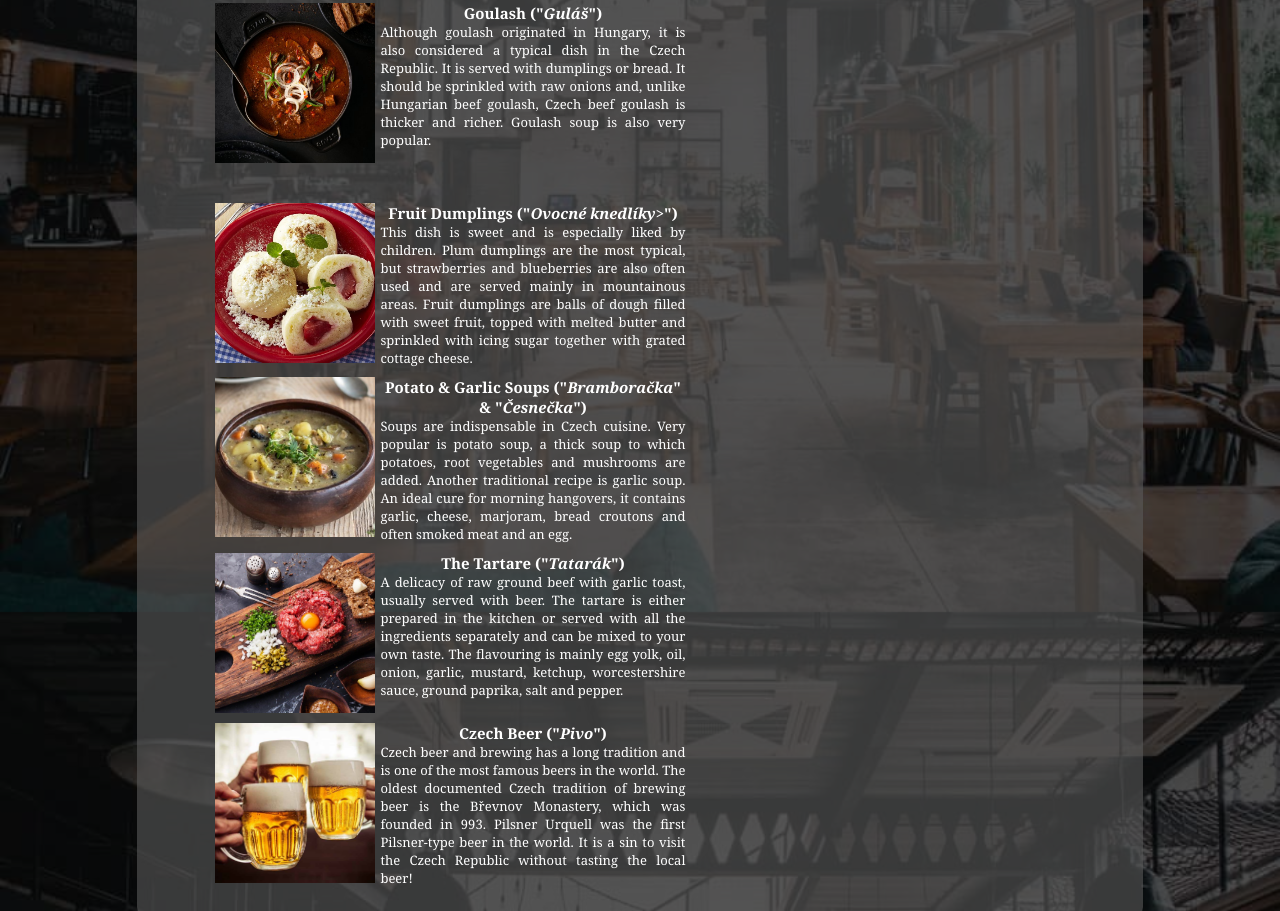
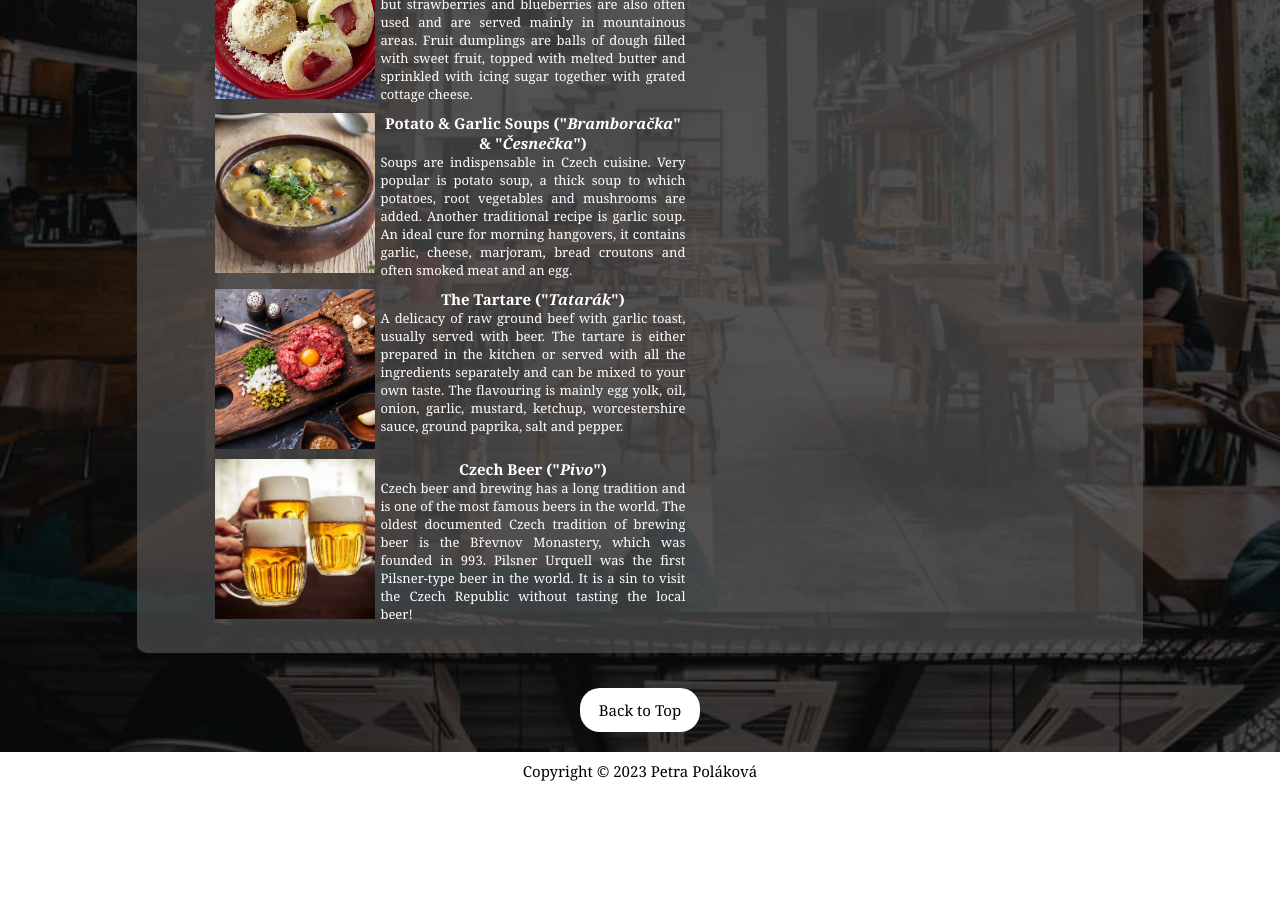
Before and after one commit to polakovap/WebSiteProject, a plain HTML site: page cz_foods.html in a window 1280 px wide. Shown: the part 1228-2139 px from the top of the page. After the commit the page ends 2018 px from the top, so only its background shows below. Drawn offline with Linux system fonts and the light colour scheme.

Commit message:
Update cz_foods_styles.css

```diff
--- a/styles/cz_foods_styles.css
+++ b/styles/cz_foods_styles.css
@@ -1,4 +1,4 @@
-/*specific styles for Czechia page*/
+/*specific styles for Czech food page*/
 *
 {
     margin: 0;
@@ -29,7 +29,7 @@ main
     margin: 0 auto;
     box-sizing: border-box;
 }
-.navbar
+#navbar
 {
     height: 12%;
     display: flex;
@@ -42,7 +42,7 @@ main
     width: 150px;
     margin-top: 15px;
 }
-.navbar h1
+#navbar h1
 {
     float: left;
     margin-left: 5px;
@@ -89,7 +89,7 @@ button a
     text-decoration: none;
     color: black;
 }
-header
+#main
 {
     height: auto;
     width: 900px;
@@ -120,7 +120,6 @@ p
     display: flex;
     justify-content: center;
     align-items: center;
-    display: inline-flex;
     flex-direction: row;
     flex-wrap: wrap;
     margin: 20px 5% 20px;
@@ -156,8 +155,6 @@ p
     display: flex;
     flex-direction: column;
     flex-wrap: wrap;
-    flex-flow: column wrap;
-    columns: 4;
 }
 .dish
 {
@@ -188,6 +185,29 @@ p
     font-size: 13px;
     text-align: justify;
 }
+#bottom
+{
+    display: flex;
+    justify-content: center;
+    align-items: center;
+    margin: 20px;
+    margin-left: auto;
+    margin-right: auto;
+    width: 120px;
+    color: black;
+    font-size: 15px;
+    text-decoration: none;
+    padding: 12px 0;
+    background: white;
+    border: 0;
+    border-radius: 20px;
+    outline: none;
+    transition: transform 0.5s;
+}
+#bottom:hover
+{
+    transform: scale(1.1, 1.1);
+}
 footer
 {
     padding: 10px;
```
